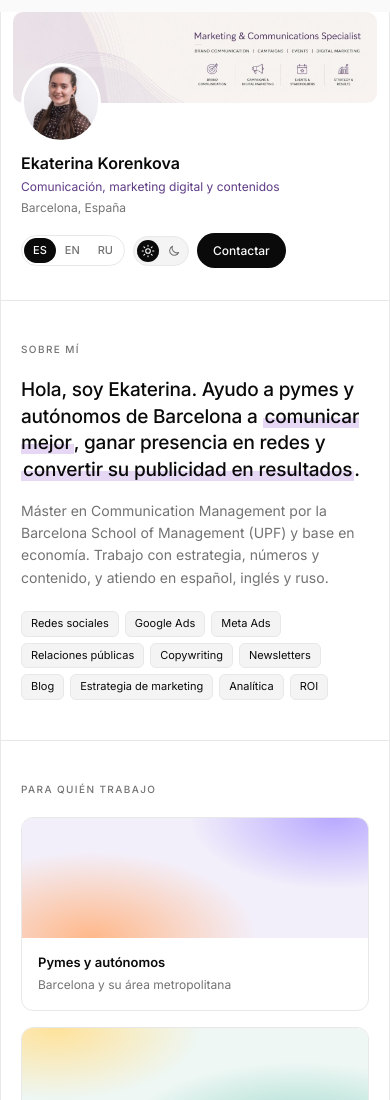
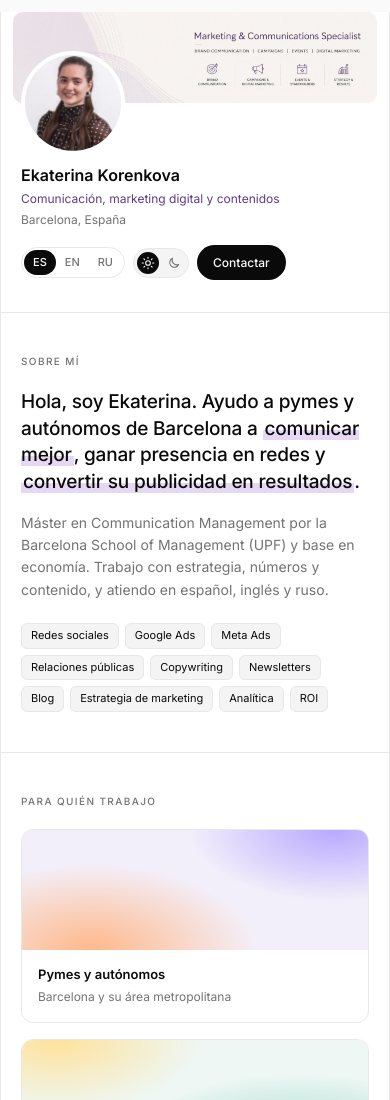
Before and after one commit to YraKudasov/Ekaterina_Korenkova, a plain HTML site: page index.html in a window 390 px wide. Shown: the top 1100 px of the page. Drawn offline with Linux system fonts and the light colour scheme.

Commit message:
Enlarge avatar
Co-Authored-By: Claude Sonnet 5.5 <noreply@anthropic.com>
Claude-Session: https://claude.ai/code/session_01NXXDg6GyFD3ZBfGWdX4qSD

```diff
--- a/index.html
+++ b/index.html
@@ -49,7 +49,7 @@ a { color: inherit; }
 
 /* profile */
 .profile { padding: 0 48px 32px; position: relative; }
-.avatar { width: 80px; height: 80px; border-radius: 50%; margin-top: -40px; border: 3px solid var(--surface); background: var(--chip); overflow: hidden; position: relative; }
+.avatar { width: 136px; height: 136px; border-radius: 50%; margin-top: -68px; border: 4px solid var(--surface); background: var(--chip); overflow: hidden; position: relative; }
 .avatar img { display: block; width: 100%; height: 100%; object-fit: cover; }
 .profile-row { display: flex; justify-content: space-between; align-items: flex-end; gap: 16px; flex-wrap: wrap; margin-top: 8px; }
 .name { font-size: 16px; font-weight: 600; }
@@ -152,6 +152,7 @@ footer { padding: 20px 48px 32px; border-top: 1px solid var(--line); font-size:
   .section, footer { padding-left: 20px; padding-right: 20px; }
   .profile { padding-left: 20px; padding-right: 20px; }
   .banner { margin: 12px 12px 0; }
+  .avatar { width: 104px; height: 104px; margin-top: -52px; }
   .cards { grid-template-columns: 1fr; }
   .lead { font-size: 19px; }
   .tl-row, .kv { grid-template-columns: 1fr; gap: 2px; }
```
